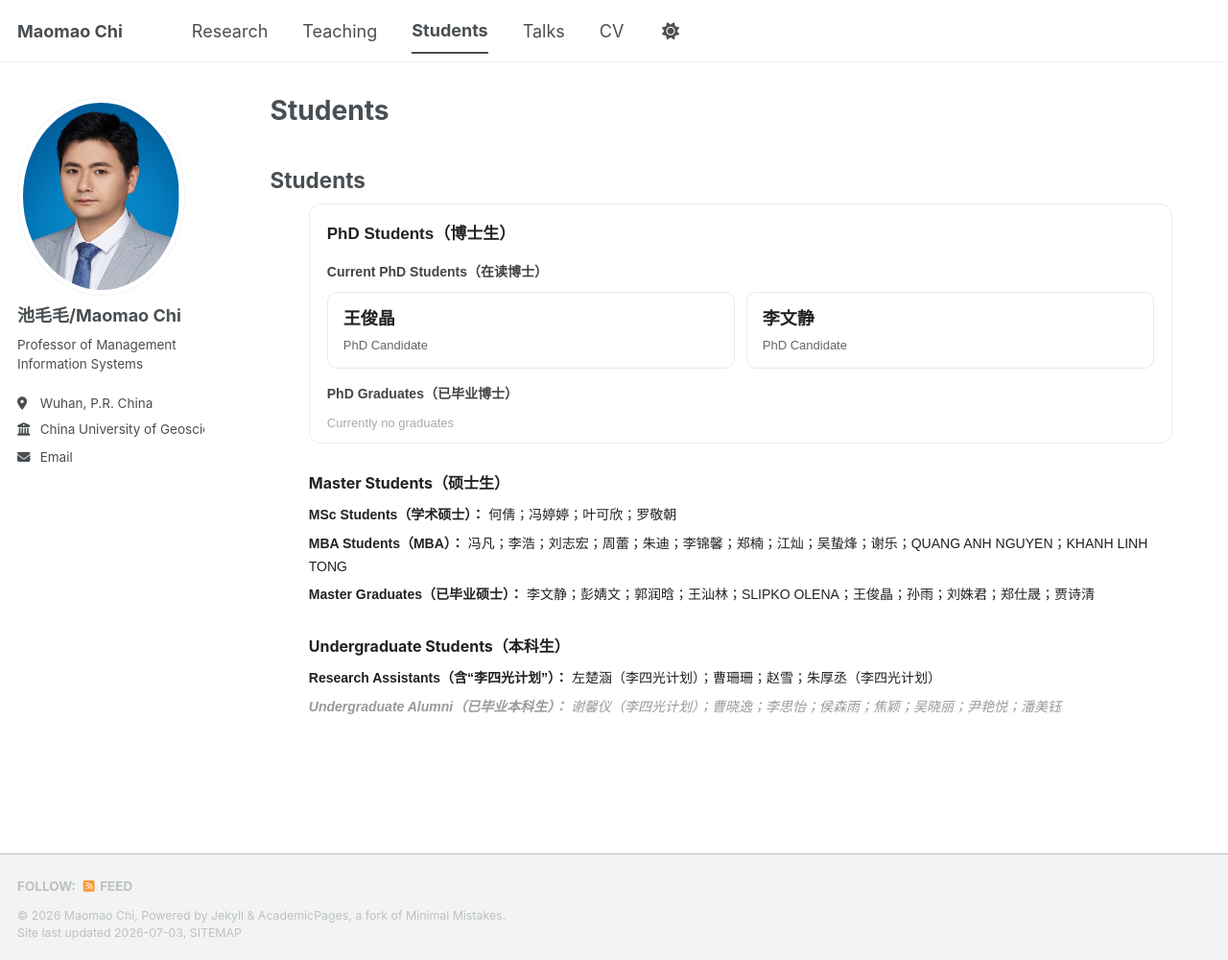
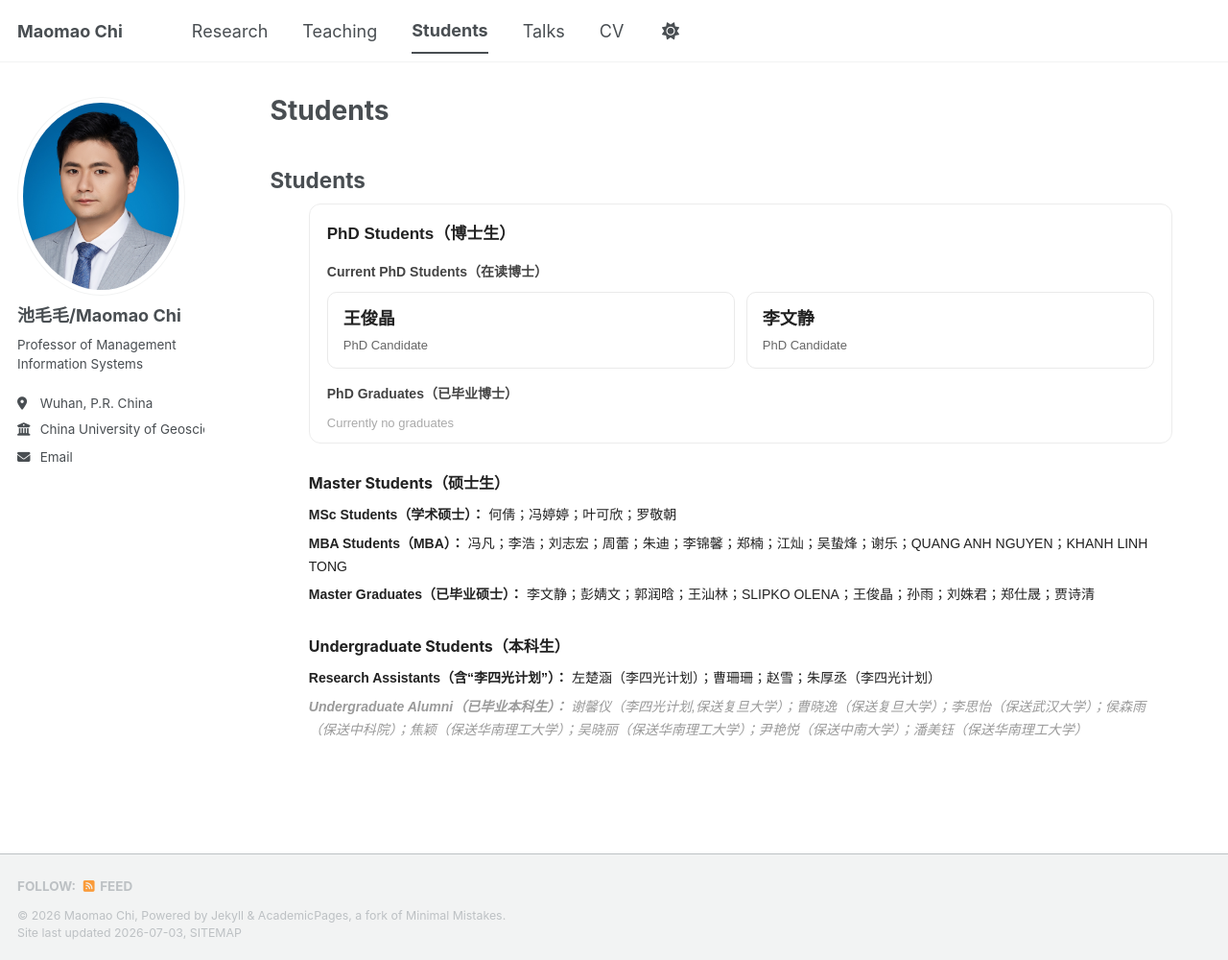
Before and after one commit to nishaochen/chimaomao, a Jekyll site: the page built from _pages/students.html, in a window 1280 px wide and 1000 px high. Shown: the whole window at 96% size. Built offline with Jekyll 4.4.1, drawn with Linux system fonts in a browser that asks for light colours; a style sheet for code colours, icons or effects is not loaded.

Commit message:
Update undergraduate alumni details with new information

```diff
--- a/_pages/students.html
+++ b/_pages/students.html
@@ -150,7 +150,7 @@ author_profile: true
   </div>
 
   <div class="student-line alumni">
-    <strong>Undergraduate Alumni（已毕业本科生）：</strong> 谢馨仪（李四光计划）；曹晓逸；李思怡；侯森雨；焦颖；吴晓丽；尹艳悦；潘美钰
+    <strong>Undergraduate Alumni（已毕业本科生）：</strong> 谢馨仪（李四光计划,保送复旦大学）；曹晓逸（保送复旦大学）；李思怡（保送武汉大学）；侯森雨（保送中科院）；焦颖（保送华南理工大学）；吴晓丽（保送华南理工大学）；尹艳悦（保送中南大学）；潘美钰（保送华南理工大学）
   </div>
 
 </div>
```
